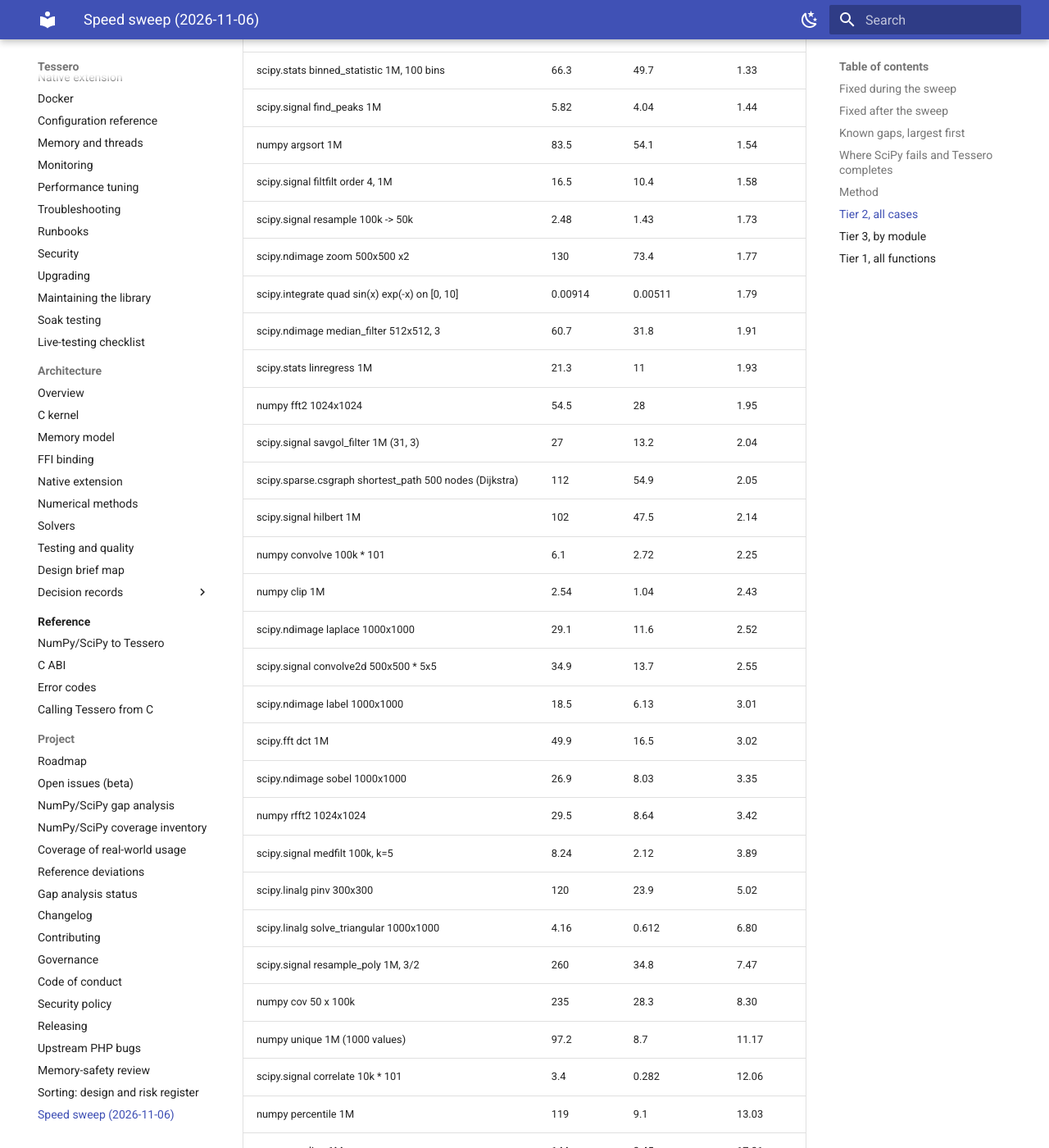
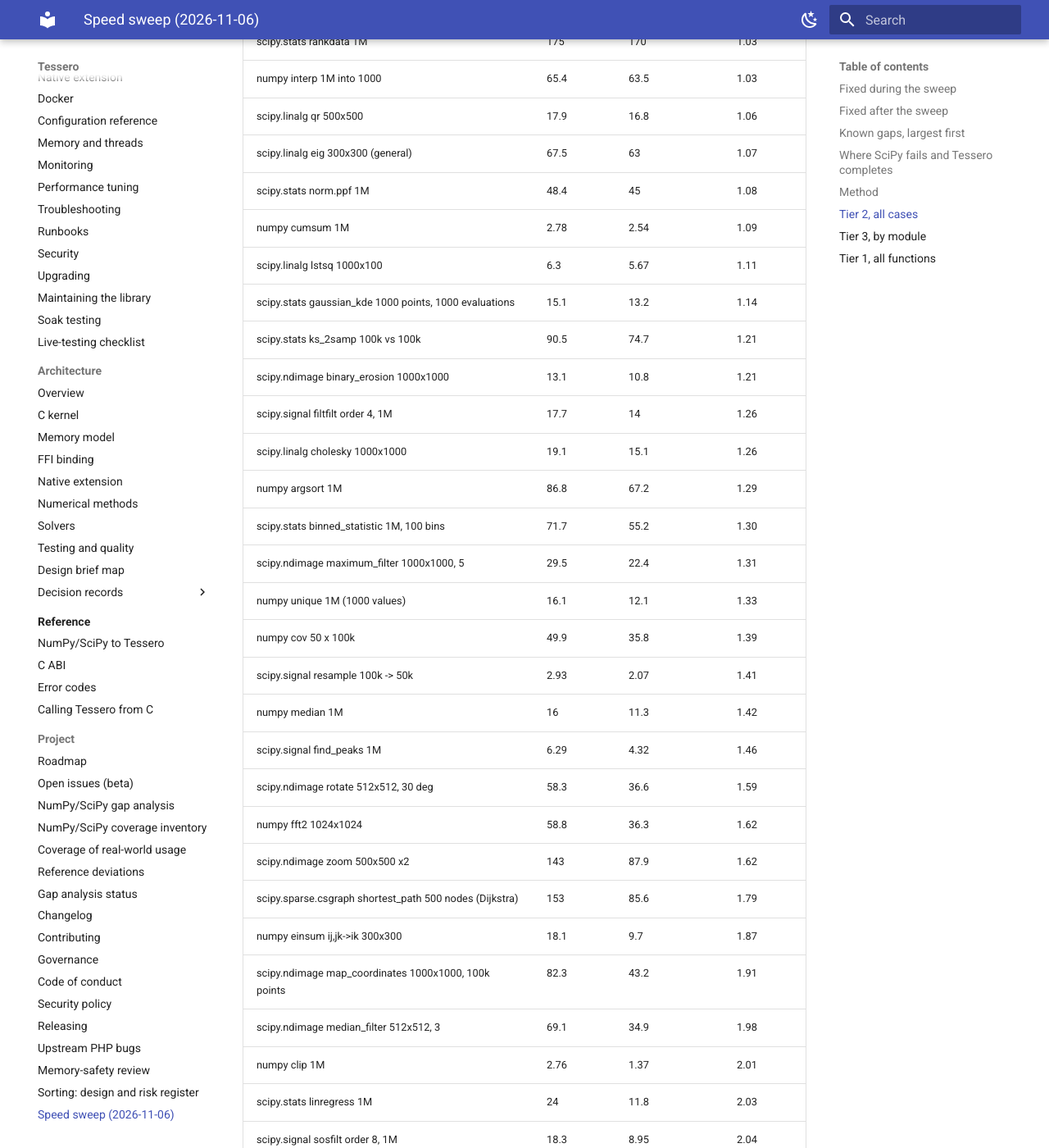
Before and after one commit to DMJ-CV-91913/tessero, an MkDocs documentation site: the page built from docs/project/speed-sweep.md, in a window 1280 px wide and 1400 px high, scrolled down 5863 px. Shown: the whole window at 82% size. Built offline with MkDocs 1.6.1 and Material for MkDocs 9.7.7, drawn with Linux system fonts in a browser that asks for light colours; some of the changed text lies outside the part shown.

Commit message:
docs(speed): tier 2 re-timed after the fixes; parity-suite count in the generated metrics
For the website's Performance page, which parses docs/project/speed-sweep.md:
- Tier 2 re-timed on 8ce79ab3 (the table still showed the pre-fix times: trapezoid "110x slower", now
  2.2x faster than NumPy). 84 calls, 81 timed on both sides (sosfilt order 8 now runs; the 3 sparse
  solvers still take dense input only): geomean 1.39 (was 2.05), faster on 29 (was 26 of 80); clearly
  faster by more than 10% on 24, within 10% on 13, clearly slower on 44.
- The host carried unrelated load (load average about 10 on 8 cores): each side ran three times,
  alternating, best time per case. Cases no fix touched took a median 10% longer on the Tessero side
  and 17% on the SciPy side than in the first run (about 6% in Tessero's favour), stated in Method.
  map_coordinates moved 1.23 -> 1.91: the sweep-era build measures the same under this load (cache
  contention on random gathers), not a regression.
- KDTree query row renamed (no longer an exhaustive search) and listed under known gaps: the kernel
  k-d tree is rebuilt on every query() call, 37 ms for 100 queries vs SciPy's 0.3 ms; 10k-query
  batches are on par. Known-gap numbers updated from the re-timed table. benchmarks.md summary row too.
- report.py: the generated metrics now state the whole parity suite, 1846 functions (the 1555 passing
  registry functions plus 291 implemented in PHP), all passing on both backends; metrics.json gains
  "parity". Public copy quoted 1,846 with no generated source to point at.

Checks: report/census/registry --check, claims-check, mkdocs --strict.

Co-Authored-By: Claude Opus 5.5 <noreply@anthropic.com>

```diff
--- a/docs/project/speed-sweep.md
+++ b/docs/project/speed-sweep.md
@@ -7,14 +7,15 @@ AVX2; PHP 8.5, FFI backend). A ratio is Tessero time / reference time: below 1,
 | tier | what is timed | timed on both sides | geomean ratio | Tessero faster |
 |---|---|---|---|---|
 | 1 | all `scipy.special` element-wise functions, 100,000 values each (the parity fixture inputs, tiled) | 212 functions | **1.05** | 31 |
-| 2 | 83 heavier calls at realistic sizes (linalg, FFT, signal, ndimage, interpolate, integrate, optimize, stats, sparse, csgraph, spatial, cluster) | 80 cases | **2.05** | 26 |
+| 2 | 84 heavier calls at realistic sizes (linalg, FFT, signal, ndimage, interpolate, integrate, optimize, stats, sparse, csgraph, spatial, cluster), re-timed after the fixes below | 81 cases | **1.39** | 29 |
 | 3 | per-call latency of every parity fixture call (small inputs) | 1,015 functions, 15,117 cases | **0.62** | 615 |
 
 Reading it: on small inputs (tier 3) the fixed cost of a call dominates, and Tessero's compiled kernels behind one
 FFI call beat SciPy's Python-level wrappers (stats 0.06, csgraph 0.04, signal 0.28); NumPy's own core functions are
 the exception (np 3.20), as they are C all the way down. On element-wise math at 100,000 values (tier 1) the two are
-on a par. On heavy calls (tier 2) Tessero is ahead on optimizers, ODEs and splines, and behind where an algorithm is
-not yet the best one available (the gaps below).
+on a par. On heavy calls (tier 2) Tessero is ahead on optimizers, ODEs and splines: clearly faster (by more than 10%)
+on 24 cases, within 10% either way on 13, and clearly slower on 44, mostly where an algorithm is not yet the best one
+available (the gaps below).
 
 ## Fixed during the sweep
 
@@ -49,11 +50,12 @@ factor was zero, so a NaN in a later operand propagates as in NumPy.
 
 | case | Tessero | SciPy | cause | remedy |
 |---|---|---|---|---|
-| `spatial.Delaunay`, 10k points | 35 s | 29 ms | Bowyer-Watson in PHP | a kernel implementation |
-| `cluster.hierarchy.linkage` ward, 2000 | 1.3 s | 57 ms | O(n^3) | nearest-neighbour chain, O(n^2) |
-| `spatial.ConvexHull`, 10k (2-D) | 28 ms | 1.3 ms | monotone chain in PHP | kernel implementation |
-| `optimize.curve_fit`, 1000 points | 9.9 ms | 0.6 ms | to be profiled | -- |
-| `linalg.solve_triangular` 1000 | 4.2 ms | 0.6 ms | to be profiled | LAPACK `dtrtrs` |
+| `spatial.Delaunay`, 10k points | 67 s | 60 ms | Bowyer-Watson in PHP | a kernel implementation |
+| `spatial.KDTree` query, 100 points in 100k | 37 ms | 0.3 ms | the kernel k-d tree is rebuilt on every `query()` call (about 30 ms for 100k points); SciPy builds it once | keep the built tree between calls (large batches are already on par: 10k queries 55 ms vs 49 ms) |
+| `cluster.hierarchy.linkage` ward, 2000 | 1.9 s | 65 ms | O(n^3) | nearest-neighbour chain, O(n^2) |
+| `spatial.ConvexHull`, 10k (2-D) | 36 ms | 1.6 ms | monotone chain in PHP | kernel implementation |
+| `optimize.curve_fit`, 1000 points | 10 ms | 0.6 ms | to be profiled | -- |
+| `linalg.solve_triangular` 1000 | 5.0 ms | 1.0 ms | to be profiled | LAPACK `dtrtrs` |
 | `sparse.linalg` spsolve / cg / eigsh on sparse input | -- | 21-453 ms | the solvers take dense matrices only | sparse (CSR) operands |
 | `special.ellip_harm_2`, Kelvin-function zeros (tier 3) | 100-600x | -- | slow per-call algorithms | -- |
 
@@ -71,7 +73,12 @@ fixtures mix derivative=0 and 1 rows, and SciPy takes one derivative flag per ca
 - Tier 1: the `scipy.special` element-wise blocks of the parity fixtures (`tests/fixtures/parity/special.json`),
   each argument column tiled to 100,000 values; median of repeated runs.
 - Tier 2: `bench/tier2_bench.php` and `bench/tier2_bench.py`, the same calls on the same inputs (seeded generators:
-  Tessero's PCG64 streams match NumPy's); median of repeated runs, fast calls in an inner loop.
+  Tessero's PCG64 streams match NumPy's); median of repeated runs, fast calls in an inner loop. Re-timed on commit
+  8ce79ab3, after the fixes above, the same day: the host then carried unrelated load (load average about 10 on 8
+  cores), so each side ran three times, alternating, and each case keeps its best time. Against the first run, the
+  cases no fix touched took a median 10% longer on the Tessero side and 17% longer on the SciPy side, a bias of about
+  6% in Tessero's favour; memory-bound cases such as `map_coordinates` are the most sensitive. Ratios within 10% are
+  read as on par.
 - Tier 3: `tools/parity/run-tests.php --time` times every fixture call that passed its check (same arguments, 3-200
   repetitions, median), `tools/parity/time_calls.py` times the same cases in NumPy/SciPy, and
   `tools/parity/time_report.py` pairs them case for case. Stateful calls (seeded generators, frozen distributions)
@@ -83,86 +90,87 @@ fixtures mix derivative=0 and 1 rows, and SciPy takes one derivative flag per ca
 
 | case | Tessero ms | NumPy/SciPy ms | ratio |
 |---|---|---|---|
-| scipy.optimize least_squares Rosenbrock residuals | 0.145 | 5.73 | 0.03 |
-| scipy.interpolate make_interp_spline k=3, 1M points | 77.7 | 1.43e+03 | 0.05 |
-| scipy.integrate solve_ivp Lotka-Volterra RK45 | 0.735 | 5.94 | 0.12 |
-| scipy.optimize minimize Nelder-Mead rosen n=5 | 0.821 | 5.97 | 0.14 |
-| scipy.sparse.csgraph connected_components 500 nodes | 0.655 | 4.15 | 0.16 |
-| scipy.signal detrend 1M | 10.1 | 37.4 | 0.27 |
-| scipy.optimize minimize L-BFGS-B rosen n=50 | 25.5 | 84.8 | 0.30 |
-| scipy.signal welch 1M, nperseg 1024 | 33.6 | 94.9 | 0.35 |
-| scipy.optimize root (2 equations) | 0.0184 | 0.0332 | 0.55 |
-| scipy.ndimage distance_transform_edt 512x512 | 10.2 | 17 | 0.60 |
-| numpy polyfit deg 5, 100k | 8.51 | 13.2 | 0.65 |
-| numpy histogram 1M, 100 bins | 8.45 | 12 | 0.70 |
-| scipy.spatial KDTree build 100k (3-D) | 20 | 28.1 | 0.71 |
-| scipy.sparse.csgraph minimum_spanning_tree 500 nodes | 4.08 | 5.6 | 0.73 |
-| scipy.stats skew 1M | 8.99 | 12.1 | 0.74 |
-| scipy.stats kurtosis 1M | 8.43 | 11.2 | 0.75 |
-| numpy searchsorted 1M into 100k | 105 | 132 | 0.80 |
-| scipy.interpolate PchipInterpolator 10k knots, 1M points | 76.7 | 88.1 | 0.87 |
-| scipy.interpolate CubicSpline 10k knots, 1M points | 77.4 | 88.3 | 0.88 |
-| scipy.stats mannwhitneyu 100k vs 100k | 20.7 | 23.5 | 0.88 |
-| scipy.stats spearmanr 100k | 18.5 | 19.6 | 0.94 |
-| scipy.cluster.vq kmeans2 10k x 3, k=8 | 3.97 | 4.13 | 0.96 |
-| scipy.linalg svdvals 300x300 | 8.87 | 9.04 | 0.98 |
-| scipy.signal decimate 1M by 10 | 18.5 | 18.8 | 0.99 |
-| scipy.linalg schur 300x300 | 54.7 | 55.1 | 0.99 |
-| scipy.linalg qr 500x500 | 16 | 16 | 1.00 |
-| scipy.linalg lstsq 1000x100 | 5.55 | 5.52 | 1.01 |
-| scipy.interpolate RBFInterpolator 500 -> 10k (2-D) | 70.9 | 69.9 | 1.01 |
-| scipy.linalg eig 300x300 (general) | 60.3 | 59.5 | 1.01 |
-| numpy interp 1M into 1000 | 58.2 | 54.2 | 1.07 |
-| scipy.stats norm.ppf 1M | 44 | 40.5 | 1.09 |
-| numpy diff 1M | 1.24 | 1.13 | 1.10 |
-| scipy.stats rankdata 1M | 148 | 133 | 1.11 |
-| numpy cumsum 1M | 2.59 | 2.3 | 1.13 |
-| scipy.ndimage map_coordinates 1000x1000, 100k points | 53.9 | 43.8 | 1.23 |
-| numpy linalg slogdet 600x600 | 6.62 | 5.38 | 1.23 |
-| scipy.ndimage binary_erosion 1000x1000 | 11.6 | 9.41 | 1.23 |
-| scipy.linalg cholesky 1000x1000 | 16.9 | 13.4 | 1.25 |
-| scipy.ndimage rotate 512x512, 30 deg | 47.5 | 36.8 | 1.29 |
-| scipy.stats gaussian_kde 1000 points, 1000 evaluations | 13.8 | 10.7 | 1.30 |
-| scipy.stats kendalltau 10k | 2.21 | 1.69 | 1.30 |
-| scipy.stats ks_2samp 100k vs 100k | 86.4 | 66 | 1.31 |
-| scipy.stats binned_statistic 1M, 100 bins | 66.3 | 49.7 | 1.33 |
-| scipy.signal find_peaks 1M | 5.82 | 4.04 | 1.44 |
-| numpy argsort 1M | 83.5 | 54.1 | 1.54 |
-| scipy.signal filtfilt order 4, 1M | 16.5 | 10.4 | 1.58 |
-| scipy.signal resample 100k -> 50k | 2.48 | 1.43 | 1.73 |
-| scipy.ndimage zoom 500x500 x2 | 130 | 73.4 | 1.77 |
-| scipy.integrate quad sin(x) exp(-x) on [0, 10] | 0.00914 | 0.00511 | 1.79 |
-| scipy.ndimage median_filter 512x512, 3 | 60.7 | 31.8 | 1.91 |
-| scipy.stats linregress 1M | 21.3 | 11 | 1.93 |
-| numpy fft2 1024x1024 | 54.5 | 28 | 1.95 |
-| scipy.signal savgol_filter 1M (31, 3) | 27 | 13.2 | 2.04 |
-| scipy.sparse.csgraph shortest_path 500 nodes (Dijkstra) | 112 | 54.9 | 2.05 |
-| scipy.signal hilbert 1M | 102 | 47.5 | 2.14 |
-| numpy convolve 100k * 101 | 6.1 | 2.72 | 2.25 |
-| numpy clip 1M | 2.54 | 1.04 | 2.43 |
-| scipy.ndimage laplace 1000x1000 | 29.1 | 11.6 | 2.52 |
-| scipy.signal convolve2d 500x500 * 5x5 | 34.9 | 13.7 | 2.55 |
-| scipy.ndimage label 1000x1000 | 18.5 | 6.13 | 3.01 |
-| scipy.fft dct 1M | 49.9 | 16.5 | 3.02 |
-| scipy.ndimage sobel 1000x1000 | 26.9 | 8.03 | 3.35 |
-| numpy rfft2 1024x1024 | 29.5 | 8.64 | 3.42 |
-| scipy.signal medfilt 100k, k=5 | 8.24 | 2.12 | 3.89 |
-| scipy.linalg pinv 300x300 | 120 | 23.9 | 5.02 |
-| scipy.linalg solve_triangular 1000x1000 | 4.16 | 0.612 | 6.80 |
-| scipy.signal resample_poly 1M, 3/2 | 260 | 34.8 | 7.47 |
-| numpy cov 50 x 100k | 235 | 28.3 | 8.30 |
-| numpy unique 1M (1000 values) | 97.2 | 8.7 | 11.17 |
-| scipy.signal correlate 10k * 101 | 3.4 | 0.282 | 12.06 |
-| numpy percentile 1M | 119 | 9.1 | 13.03 |
-| numpy median 1M | 144 | 8.45 | 17.01 |
-| scipy.optimize curve_fit exp decay, 1000 points | 9.89 | 0.565 | 17.48 |
-| scipy.spatial ConvexHull 10k (2-D) | 27.6 | 1.28 | 21.65 |
-| scipy.cluster.hierarchy linkage ward 2000x3 | 1.31e+03 | 56.8 | 23.07 |
-| numpy einsum ij,jk->ik 300x300 | 267 | 6.66 | 40.11 |
-| scipy.ndimage maximum_filter 1000x1000, 5 | 822 | 19.1 | 43.13 |
-| numpy trapezoid 1M | 353 | 3.21 | 110.17 |
-| scipy.spatial Delaunay 10k (2-D) | 3.51e+04 | 29.3 | 1199.83 |
-| scipy.spatial KDTree query 100 points, k=5 (Tessero: exhaustive search) | 2.3e+04 | 0.201 | 114681.98 |
+| scipy.optimize least_squares Rosenbrock residuals | 0.155 | 5.96 | 0.03 |
+| scipy.interpolate make_interp_spline k=3, 1M points | 86.2 | 1.7e+03 | 0.05 |
+| scipy.integrate solve_ivp Lotka-Volterra RK45 | 0.805 | 7.51 | 0.11 |
+| scipy.optimize minimize Nelder-Mead rosen n=5 | 0.876 | 6.78 | 0.13 |
+| scipy.sparse.csgraph connected_components 500 nodes | 0.898 | 6.86 | 0.13 |
+| scipy.signal detrend 1M | 10.9 | 49.1 | 0.22 |
+| scipy.optimize minimize L-BFGS-B rosen n=50 | 27.1 | 118 | 0.23 |
+| scipy.signal welch 1M, nperseg 1024 | 38.2 | 117 | 0.33 |
+| numpy trapezoid 1M | 1.58 | 3.5 | 0.45 |
+| numpy polyfit deg 5, 100k | 8.74 | 19.3 | 0.45 |
+| scipy.optimize root (2 equations) | 0.0197 | 0.0401 | 0.49 |
+| scipy.sparse.csgraph minimum_spanning_tree 500 nodes | 5.09 | 9.95 | 0.51 |
+| numpy histogram 1M, 100 bins | 9.59 | 15.3 | 0.63 |
+| scipy.ndimage distance_transform_edt 512x512 | 11.6 | 17.6 | 0.66 |
+| scipy.stats mannwhitneyu 100k vs 100k | 23 | 33.9 | 0.68 |
+| scipy.spatial KDTree build 100k (3-D) | 27.5 | 39.8 | 0.69 |
+| scipy.stats skew 1M | 10.2 | 14.1 | 0.72 |
+| scipy.stats spearmanr 100k | 19.5 | 26.5 | 0.74 |
+| scipy.stats kurtosis 1M | 10.5 | 14.2 | 0.74 |
+| scipy.interpolate PchipInterpolator 10k knots, 1M points | 84.3 | 112 | 0.76 |
+| numpy searchsorted 1M into 100k | 119 | 148 | 0.81 |
+| scipy.interpolate CubicSpline 10k knots, 1M points | 84.7 | 102 | 0.83 |
+| scipy.linalg schur 300x300 | 54.9 | 64.5 | 0.85 |
+| numpy diff 1M | 1.33 | 1.51 | 0.88 |
+| scipy.integrate quad sin(x) exp(-x) on [0, 10] | 0.00968 | 0.0103 | 0.94 |
+| scipy.linalg svdvals 300x300 | 9.35 | 9.6 | 0.97 |
+| scipy.interpolate RBFInterpolator 500 -> 10k (2-D) | 77.4 | 79.1 | 0.98 |
+| numpy linalg slogdet 600x600 | 7.08 | 7.11 | 1.00 |
+| scipy.stats kendalltau 10k | 2.29 | 2.29 | 1.00 |
+| scipy.cluster.vq kmeans2 10k x 3, k=8 | 4.56 | 4.55 | 1.00 |
+| scipy.signal decimate 1M by 10 | 21.7 | 21.4 | 1.01 |
+| scipy.stats rankdata 1M | 175 | 170 | 1.03 |
+| numpy interp 1M into 1000 | 65.4 | 63.5 | 1.03 |
+| scipy.linalg qr 500x500 | 17.9 | 16.8 | 1.06 |
+| scipy.linalg eig 300x300 (general) | 67.5 | 63 | 1.07 |
+| scipy.stats norm.ppf 1M | 48.4 | 45 | 1.08 |
+| numpy cumsum 1M | 2.78 | 2.54 | 1.09 |
+| scipy.linalg lstsq 1000x100 | 6.3 | 5.67 | 1.11 |
+| scipy.stats gaussian_kde 1000 points, 1000 evaluations | 15.1 | 13.2 | 1.14 |
+| scipy.stats ks_2samp 100k vs 100k | 90.5 | 74.7 | 1.21 |
+| scipy.ndimage binary_erosion 1000x1000 | 13.1 | 10.8 | 1.21 |
+| scipy.signal filtfilt order 4, 1M | 17.7 | 14 | 1.26 |
+| scipy.linalg cholesky 1000x1000 | 19.1 | 15.1 | 1.26 |
+| numpy argsort 1M | 86.8 | 67.2 | 1.29 |
+| scipy.stats binned_statistic 1M, 100 bins | 71.7 | 55.2 | 1.30 |
+| scipy.ndimage maximum_filter 1000x1000, 5 | 29.5 | 22.4 | 1.31 |
+| numpy unique 1M (1000 values) | 16.1 | 12.1 | 1.33 |
+| numpy cov 50 x 100k | 49.9 | 35.8 | 1.39 |
+| scipy.signal resample 100k -> 50k | 2.93 | 2.07 | 1.41 |
+| numpy median 1M | 16 | 11.3 | 1.42 |
+| scipy.signal find_peaks 1M | 6.29 | 4.32 | 1.46 |
+| scipy.ndimage rotate 512x512, 30 deg | 58.3 | 36.6 | 1.59 |
+| numpy fft2 1024x1024 | 58.8 | 36.3 | 1.62 |
+| scipy.ndimage zoom 500x500 x2 | 143 | 87.9 | 1.62 |
+| scipy.sparse.csgraph shortest_path 500 nodes (Dijkstra) | 153 | 85.6 | 1.79 |
+| numpy einsum ij,jk->ik 300x300 | 18.1 | 9.7 | 1.87 |
+| scipy.ndimage map_coordinates 1000x1000, 100k points | 82.3 | 43.2 | 1.91 |
+| scipy.ndimage median_filter 512x512, 3 | 69.1 | 34.9 | 1.98 |
+| numpy clip 1M | 2.76 | 1.37 | 2.01 |
+| scipy.stats linregress 1M | 24 | 11.8 | 2.03 |
+| scipy.signal sosfilt order 8, 1M | 18.3 | 8.95 | 2.04 |
+| numpy percentile 1M | 21.7 | 10.6 | 2.05 |
+| numpy convolve 100k * 101 | 6.62 | 3.17 | 2.09 |
+| scipy.signal savgol_filter 1M (31, 3) | 31 | 14.3 | 2.17 |
+| scipy.signal hilbert 1M | 122 | 52.2 | 2.35 |
+| scipy.signal convolve2d 500x500 * 5x5 | 38.8 | 15.5 | 2.51 |
+| scipy.fft dct 1M | 55.7 | 21 | 2.65 |
+| scipy.ndimage laplace 1000x1000 | 35.1 | 11.8 | 2.97 |
+| scipy.ndimage label 1000x1000 | 19.9 | 6.7 | 2.98 |
+| scipy.ndimage sobel 1000x1000 | 29.7 | 9.05 | 3.29 |
+| numpy rfft2 1024x1024 | 38.5 | 10.6 | 3.65 |
+| scipy.signal medfilt 100k, k=5 | 10.3 | 2.27 | 4.55 |
+| scipy.linalg pinv 300x300 | 132 | 25.8 | 5.09 |
+| scipy.linalg solve_triangular 1000x1000 | 4.98 | 0.976 | 5.10 |
+| scipy.signal resample_poly 1M, 3/2 | 298 | 38.3 | 7.78 |
+| scipy.signal correlate 10k * 101 | 3.74 | 0.286 | 13.04 |
+| scipy.optimize curve_fit exp decay, 1000 points | 10.1 | 0.62 | 16.27 |
+| scipy.spatial ConvexHull 10k (2-D) | 35.5 | 1.61 | 22.03 |
+| scipy.cluster.hierarchy linkage ward 2000x3 | 1.86e+03 | 65 | 28.66 |
+| scipy.spatial KDTree query 100 points, k=5 | 36.8 | 0.303 | 121.54 |
+| scipy.spatial Delaunay 10k (2-D) | 6.72e+04 | 59.8 | 1122.89 |
 
 ## Tier 3, by module
 
```
Also changed, not shown: docs/project/_generated/metrics.md (+1 -0 lines), docs/project/benchmarks.md (+1 -1 lines), 4 other files.
